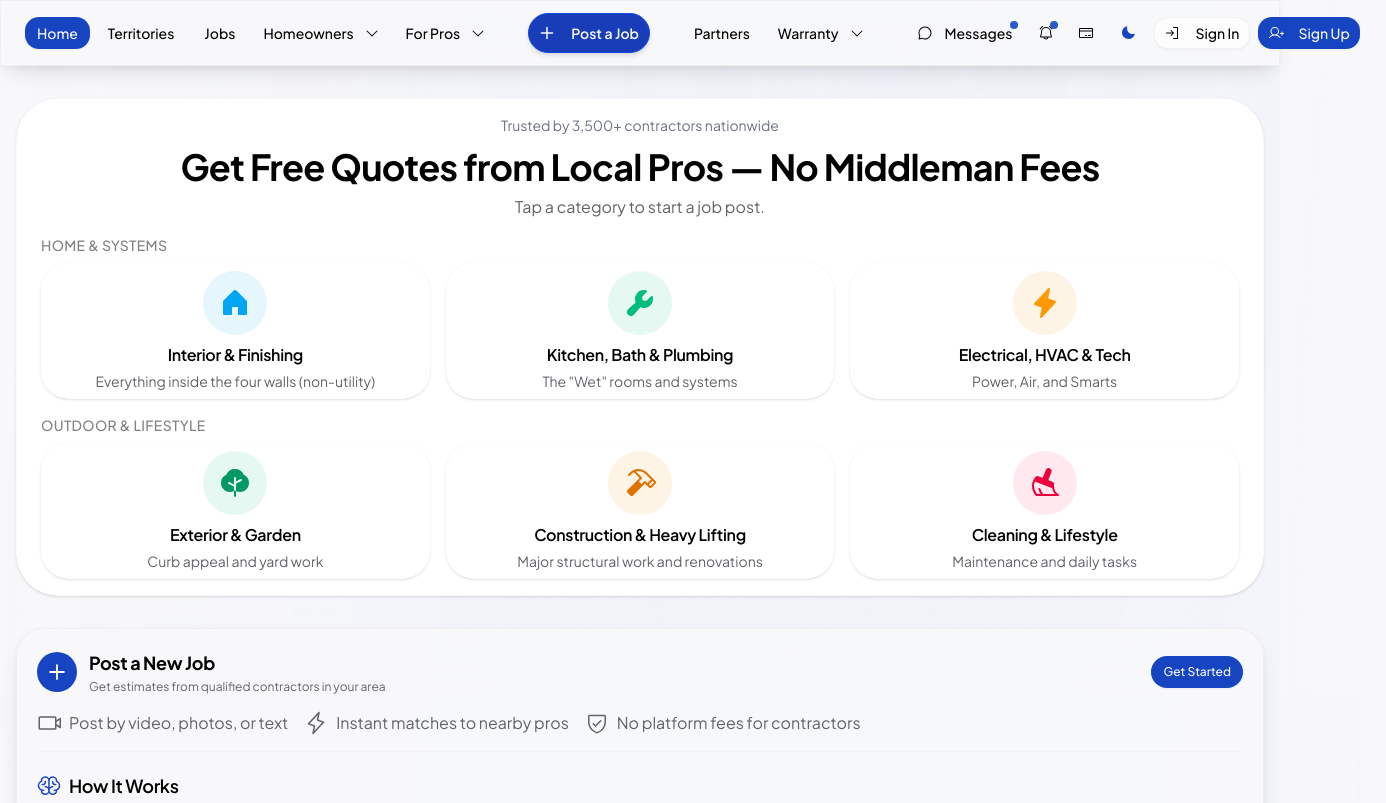
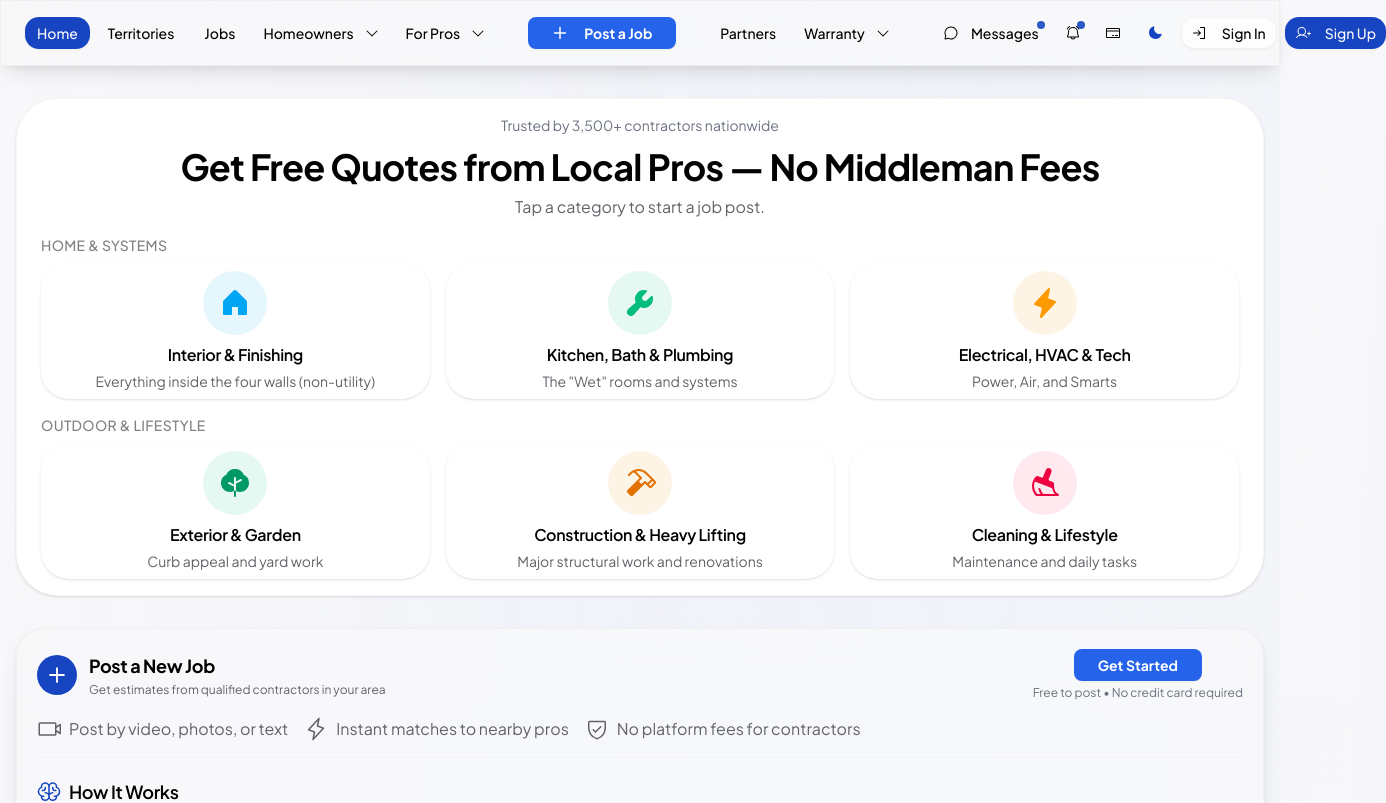
Before and after one commit to FairTradeWorker/i-cannot-help-with-t, a React (Vite) app: page / in a window 1280 px wide. Shown: the top 803 px of the page, 1386 px wide, since content can reach past the window. Built offline with nearby package versions, Linux system fonts and the light colour scheme; no server answers.

Commit message:
Update CTA button styling across homepage - consistent blue primary buttons with hover effects and microcopy

```diff
--- a/src/App.tsx
+++ b/src/App.tsx
@@ -514,7 +514,19 @@ function App() {
                   <Button
                     size="sm"
                     onClick={() => handleCreateJob()}
-                    className="inline-flex items-center justify-center gap-2 whitespace-nowrap text-xs md:text-sm transition-all disabled:pointer-events-none disabled:opacity-50 [&_svg]:pointer-events-none [&_svg:not([class*='size-'])]:size-4 shrink-0 [&_svg]:shrink-0 outline-none focus-visible:border-ring focus-visible:ring-ring/50 focus-visible:ring-[3px] aria-invalid:ring-destructive/20 dark:aria-invalid:ring-destructive/40 aria-invalid:border-destructive rounded-full hover:bg-white/90 shadow-md font-semibold px-4 md:px-5 h-9 md:h-10 ml-2 md:ml-4 text-slate-50 bg-blue-800 border border-blue-700"
+                    className="inline-flex items-center justify-center gap-2 whitespace-nowrap text-xs md:text-sm transition-all disabled:pointer-events-none disabled:opacity-50 [&_svg]:pointer-events-none [&_svg:not([class*='size-'])]:size-4 shrink-0 [&_svg]:shrink-0 outline-none focus-visible:border-ring focus-visible:ring-ring/50 focus-visible:ring-[3px] aria-invalid:ring-destructive/20 dark:aria-invalid:ring-destructive/40 aria-invalid:border-destructive font-bold ml-2 md:ml-4 text-white hover:scale-[1.02]"
+                    style={{
+                      backgroundColor: '#2563eb',
+                      padding: '12px 24px',
+                      borderRadius: '8px',
+                      border: 'none'
+                    }}
+                    onMouseEnter={(e) => {
+                      e.currentTarget.style.backgroundColor = '#1d4ed8';
+                    }}
+                    onMouseLeave={(e) => {
+                      e.currentTarget.style.backgroundColor = '#2563eb';
+                    }}
                     aria-label="Post a new job"
                   >
                     <Plus className="w-4 h-4 mr-1.5 md:mr-2" weight="bold" />
@@ -822,9 +834,30 @@ function App() {
                                     </p>
                                   </div>
                                 </div>
-                                <Button size="sm" className="h-8 px-3 text-xs rounded-full">
-                                  Get Started
-                                </Button>
+                                <div className="flex flex-col items-center gap-1">
+                                  <Button
+                                    size="sm"
+                                    onClick={() => handleCreateJob()}
+                                    className="font-bold text-white hover:scale-[1.02] transition-transform"
+                                    style={{
+                                      backgroundColor: '#2563eb',
+                                      padding: '12px 24px',
+                                      borderRadius: '8px',
+                                      border: 'none'
+                                    }}
+                                    onMouseEnter={(e) => {
+                                      e.currentTarget.style.backgroundColor = '#1d4ed8';
+                                    }}
+                                    onMouseLeave={(e) => {
+                                      e.currentTarget.style.backgroundColor = '#2563eb';
+                                    }}
+                                  >
+                                    Get Started
+                                  </Button>
+                                  <p className="text-xs" style={{ color: '#6b7280' }}>
+                                    Free to post • No credit card required
+                                  </p>
+                                </div>
                               </div>
                               <div className="flex flex-wrap gap-4 text-sm md:text-base text-muted-foreground">
                                 <div className="flex items-center gap-2">
@@ -1094,7 +1127,24 @@ function App() {
                                 </div>
                               </div>
                             </div>
-                            <Button size="lg" className="mt-6" onClick={() => handleNavClick('contractor', 'dashboard')}>
+                            <Button
+                              size="lg"
+                              className="mt-6 transition-colors"
+                              onClick={() => handleNavClick('contractor', 'dashboard')}
+                              style={{
+                                backgroundColor: 'transparent',
+                                border: '1px solid #d1d5db',
+                                color: '#4b5563',
+                                padding: '12px 24px',
+                                borderRadius: '8px'
+                              }}
+                              onMouseEnter={(e) => {
+                                e.currentTarget.style.backgroundColor = '#f3f4f6';
+                              }}
+                              onMouseLeave={(e) => {
+                                e.currentTarget.style.backgroundColor = 'transparent';
+                              }}
+                            >
                               Join as Contractor
                               <ArrowRight className="w-5 h-5 ml-2" />
                             </Button>
@@ -1202,7 +1252,19 @@ function App() {
                             <Button
                               size="lg"
                               onClick={() => handleCreateJob()}
-                              className="bg-blue-600 hover:bg-blue-700 text-white"
+                              className="font-bold text-white hover:scale-[1.02] transition-transform"
+                              style={{
+                                backgroundColor: '#2563eb',
+                                padding: '12px 24px',
+                                borderRadius: '8px',
+                                border: 'none'
+                              }}
+                              onMouseEnter={(e) => {
+                                e.currentTarget.style.backgroundColor = '#1d4ed8';
+                              }}
+                              onMouseLeave={(e) => {
+                                e.currentTarget.style.backgroundColor = '#2563eb';
+                              }}
                             >
                               Post Your First Job — It's Free
                             </Button>
```
